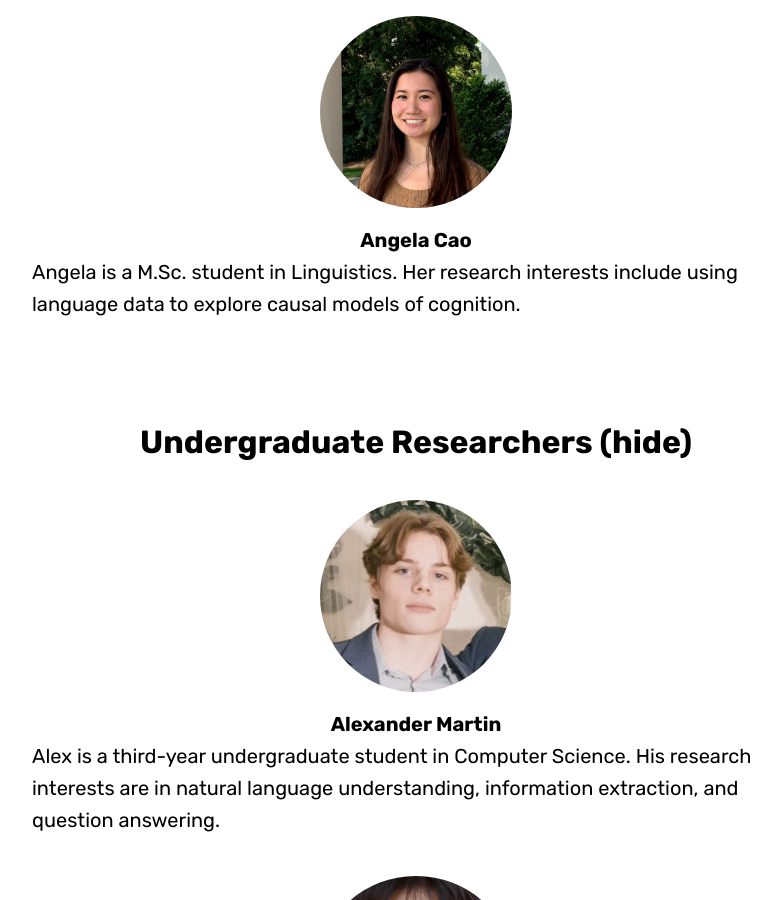
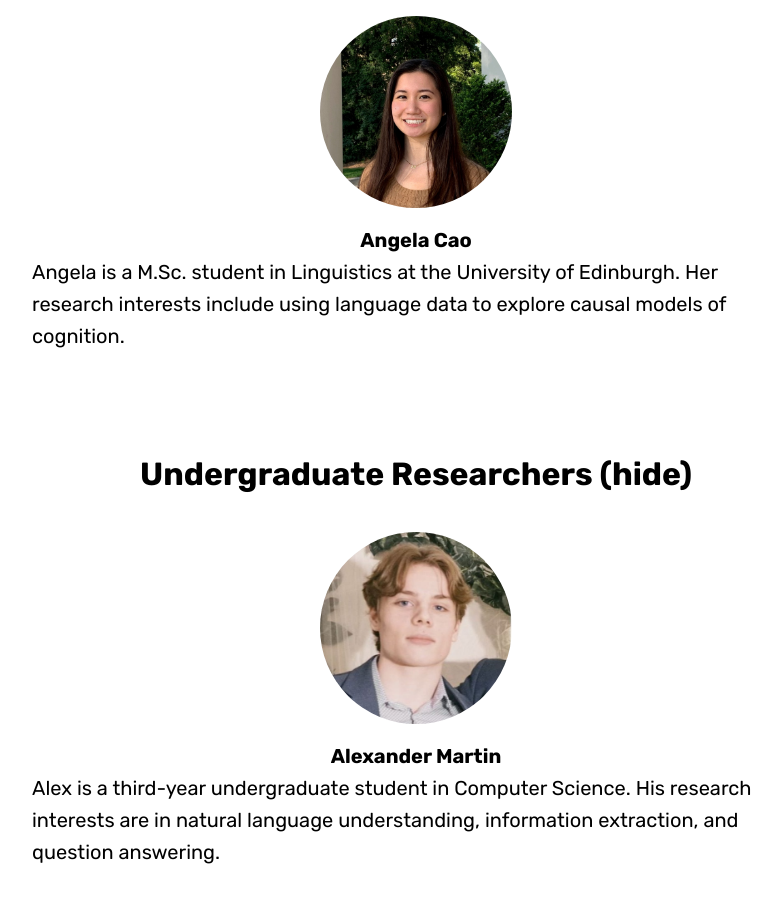
Before and after one commit to FACTSlab/factslab.github.io, a Jekyll site: the page built from people.md, in a window 1280 px wide and 900 px high, scrolled down 5142 px. Shown: the whole window, without its empty margins (224-1005 px from the left). Built offline with Jekyll 4.4.1, drawn with Linux system fonts in a browser that asks for light colours; some web fonts are replaced.

Commit message:
Fixes Angela's website link

```diff
--- a/_data/people.yml
+++ b/_data/people.yml
@@ -68,9 +68,9 @@
       role: Graduate Intern
       department: Linguistics
       univerity: The University of Edinburgh
-      website: angelacao8.github.io
+      website: https://angelacao8.github.io
       image: angela-c.jpg
-      description: Angela is a M.Sc. student in Linguistics. Her research interests include using language data to explore causal models of cognition.
+      description: Angela is a M.Sc. student in Linguistics at the University of Edinburgh. Her research interests include using language data to explore causal models of cognition.
 
 - name: Undergraduate Researchers
   show: true
```
